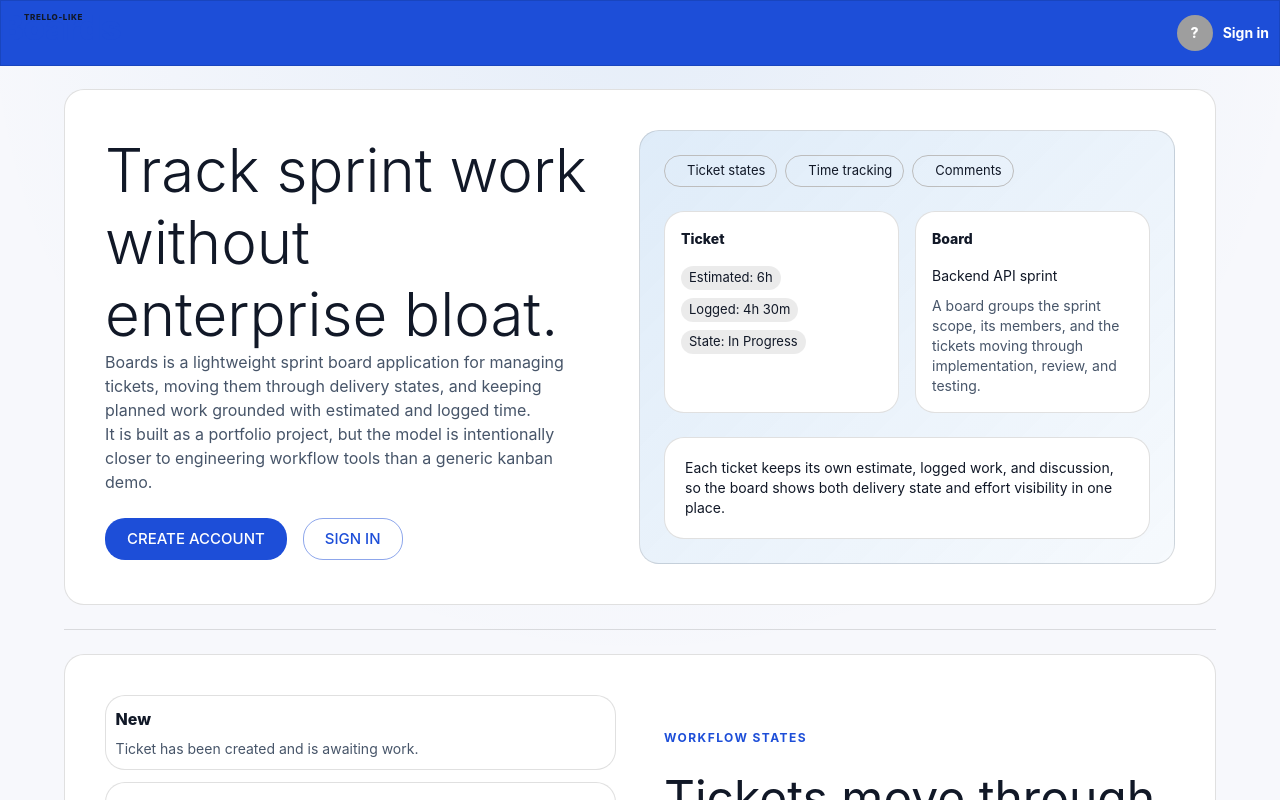
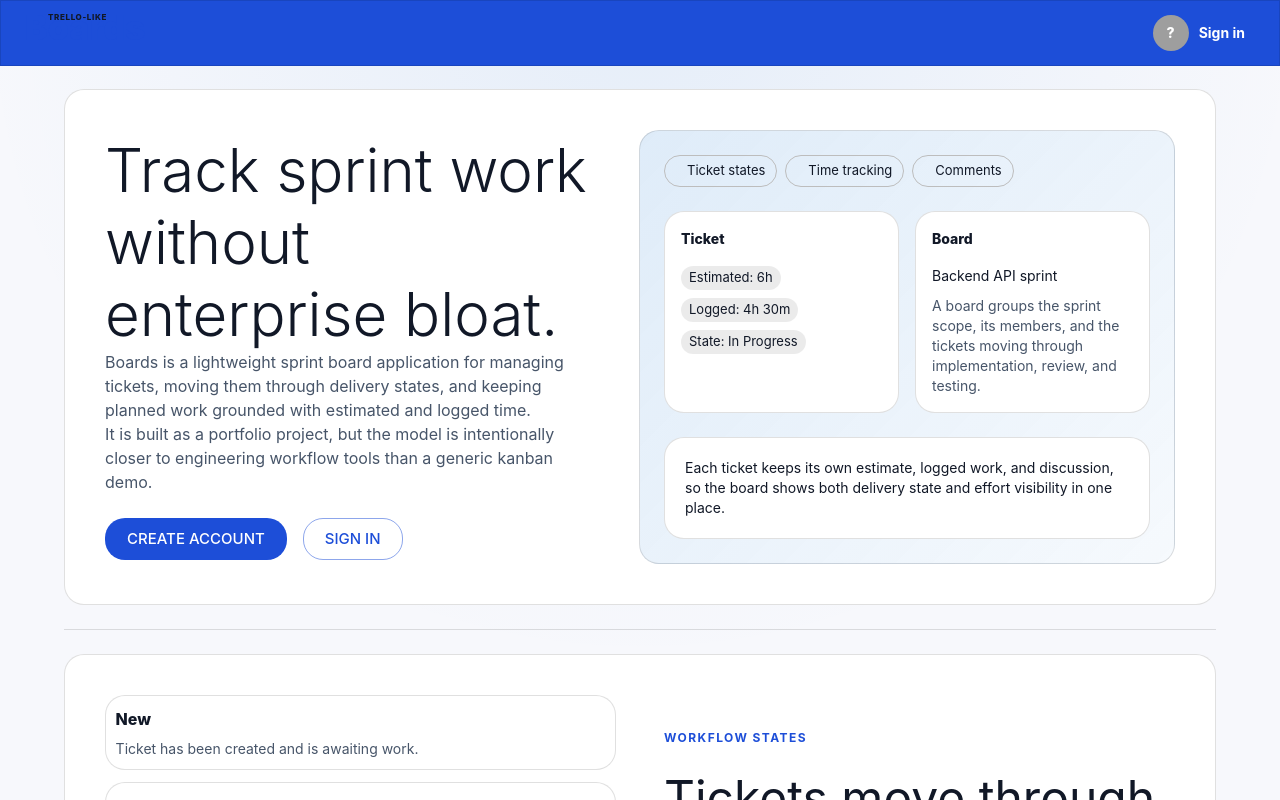
Before and after one commit to oleksiybondar/scala-trello, a React (Vite) app in the folder app/: page / in a window 1280 px wide. Shown: the top 800 px of the page. Built offline with nearby package versions, Linux system fonts and the light colour scheme; no server answers; some icons are missing.

Commit message:
refactor(landing): add explanatory comments for static section components in landing page

```diff
--- a/app/src/components/navigation/AppNavBar.tsx
+++ b/app/src/components/navigation/AppNavBar.tsx
@@ -13,7 +13,7 @@ export const AppNavBar = (): ReactElement => {
 
   return (
     <AppBar color="primary"  position="fixed">
-      <Toolbar disableGutters>
+      <Toolbar>
         <Stack alignItems="center" direction="row" flexGrow={1} spacing={2}>
           <Link
             color="textPrimary"
```
Also changed, not shown: app/src/components/landing/LandingBoardsSection.tsx (+11 -0 lines), app/src/components/landing/LandingCollaborationSection.tsx (+12 -0 lines), app/src/components/landing/LandingHeroSection.tsx (+12 -0 lines), app/src/pages/HomePage.tsx (+13 -0 lines).
